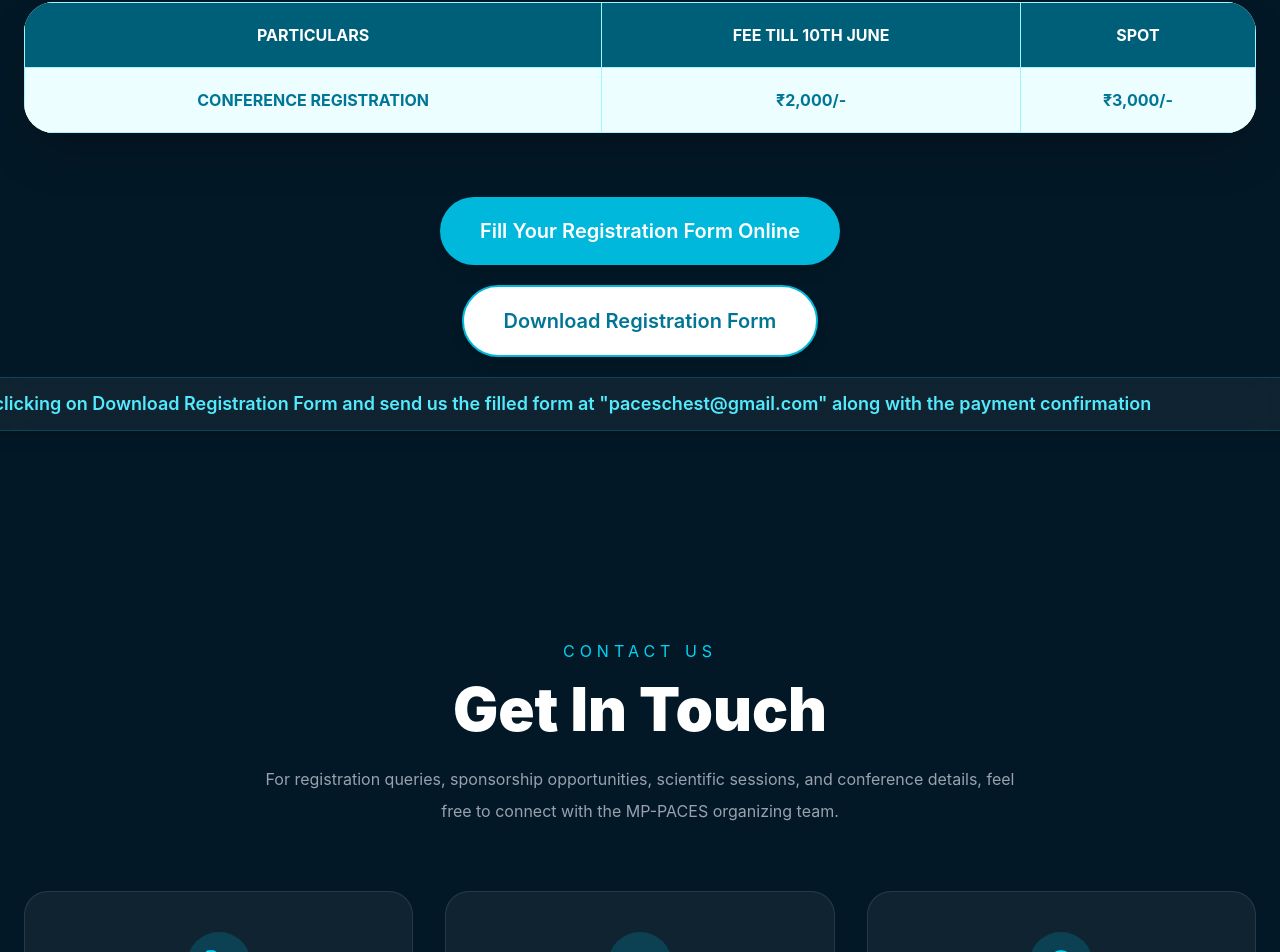
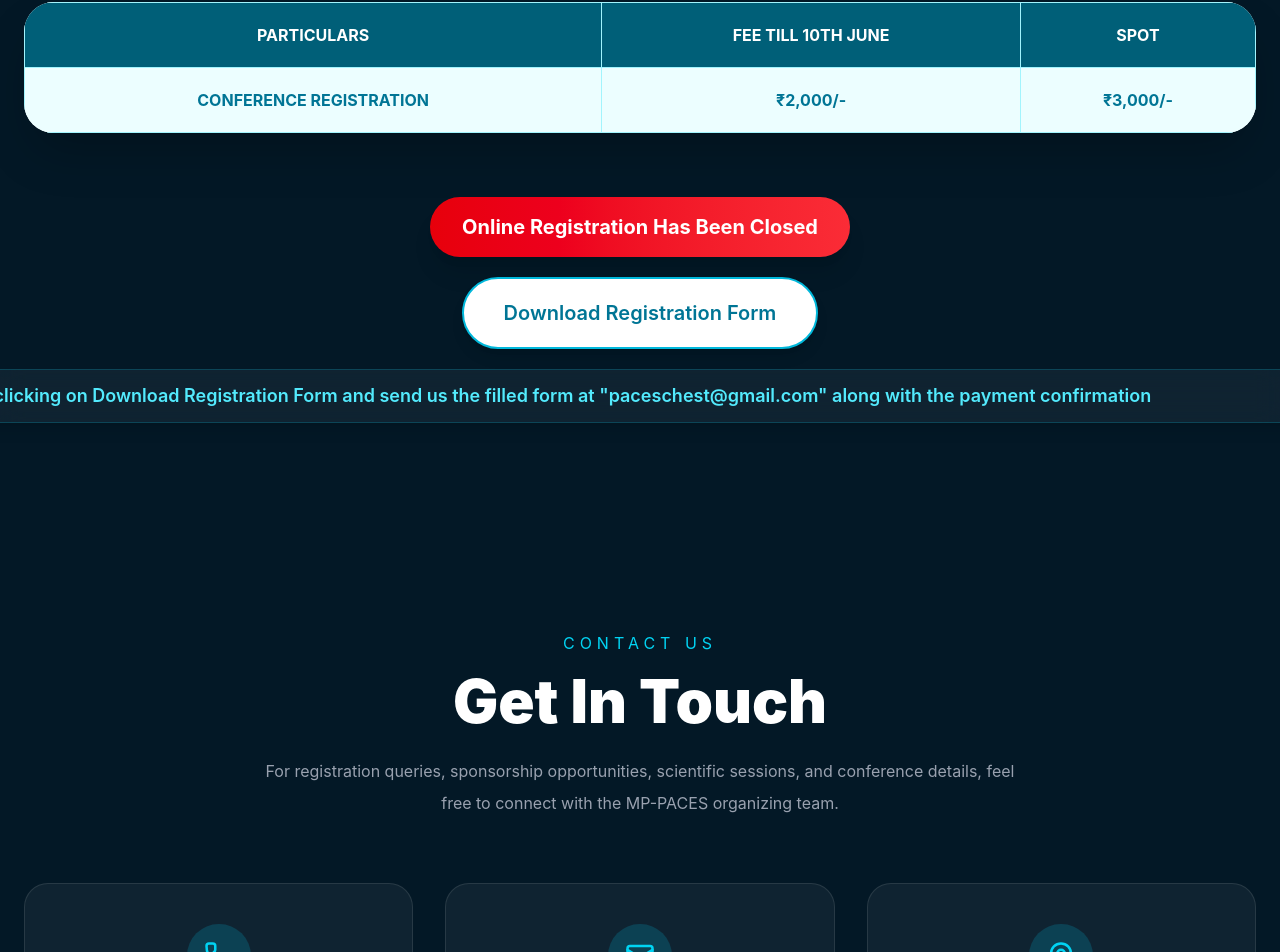
Before and after one commit to atulvk01-oss/paces-summit, a React (Vite) app: page / in a window 1280 px wide. Shown: the part 9854-10806 px from the top of the page. Built offline with nearby package versions, Linux system fonts and the light colour scheme.

Commit message:
online form closed

```diff
--- a/src/components/RegistrationCTA.jsx
+++ b/src/components/RegistrationCTA.jsx
@@ -146,11 +146,9 @@ const RegistrationCTA = () => {
             rel="noreferrer"
           >
 
-            <button className="bg-cyan-500 hover:bg-cyan-600 text-white px-6 sm:px-10 py-4 sm:py-5 rounded-full text-lg sm:text-xl font-semibold transition-all duration-300 shadow-lg hover:scale-105">
-
-              Fill Your Registration Form Online
-
-            </button>
+            <div className="bg-gradient-to-r from-red-600 to-red-500 text-white px-8 py-4 rounded-full text-lg sm:text-xl font-bold shadow-xl">
+            Online Registration Has Been Closed
+          </div>
 
           </a>
 
```
